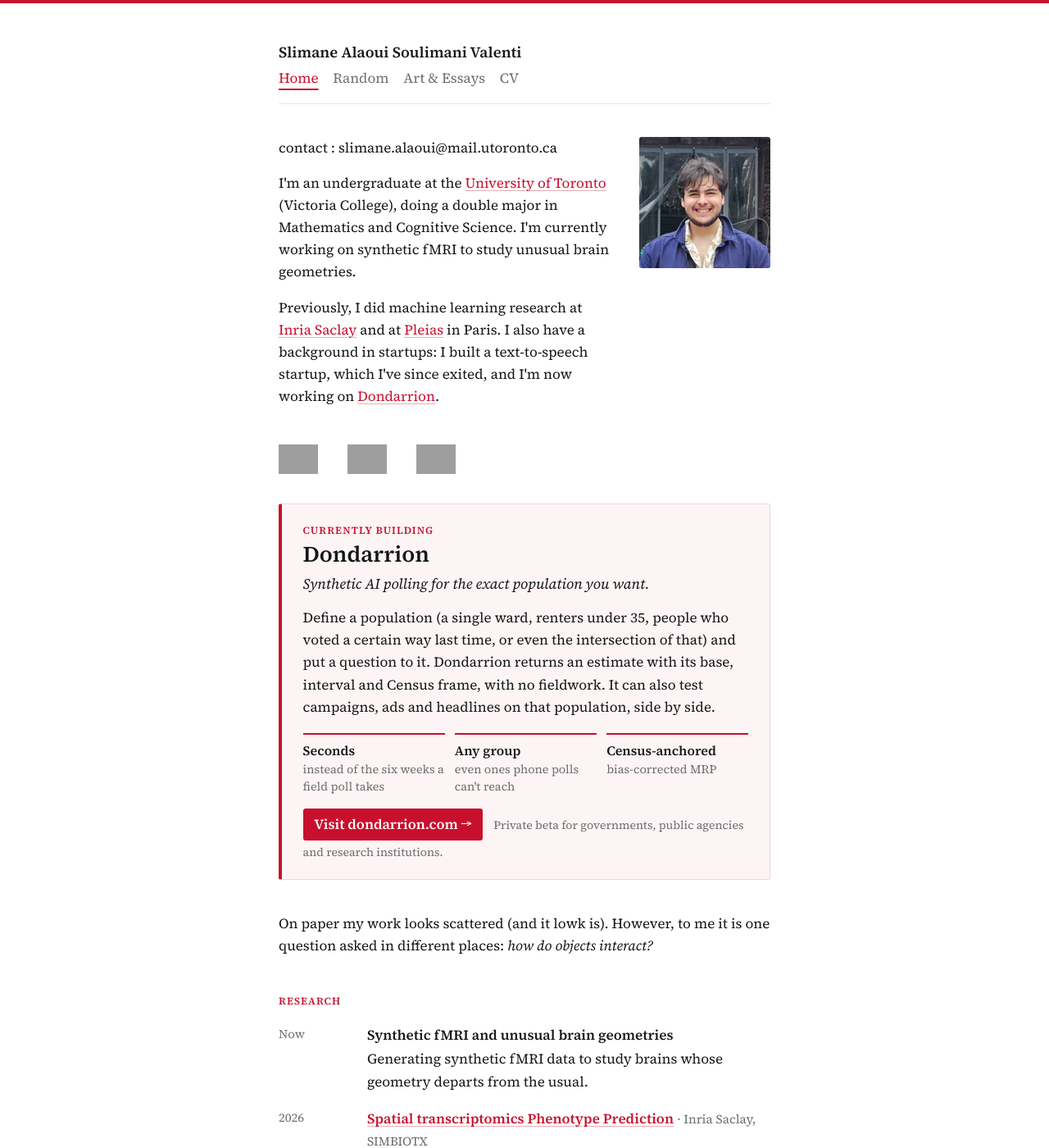
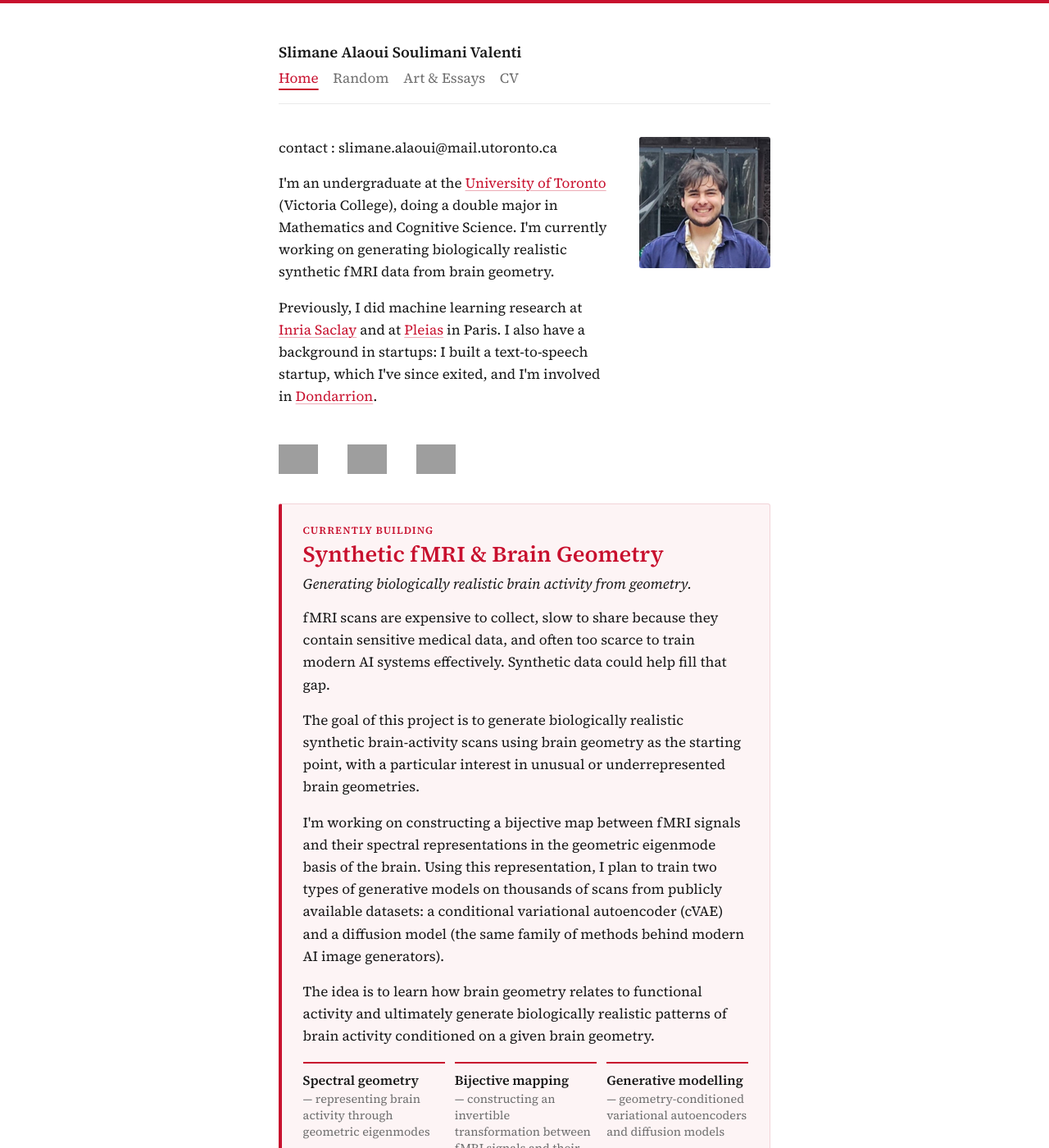
Before and after one commit to SlimaneAsv/slimaneasv.github.io, a Jekyll site: the page built from index.html, in a window 1280 px wide and 1400 px high. Shown: the whole window at 82% size. Built offline with Jekyll 4.4.1, drawn with Linux system fonts in a browser that asks for light colours; some of the changed text lies outside the part shown; grey boxes are pictures that could not be loaded.

Commit message:
Revise personal introduction and project details in index.html
Updated personal information and project descriptions.

```diff
--- a/index.html
+++ b/index.html
@@ -2,11 +2,12 @@
 layout: default
 title: Home
 ---
+
 <section class="intro">
   <div class="intro-text">
     <p>contact : slimane.alaoui@mail.utoronto.ca</p>
-    <p>I'm an undergraduate at the <a href="https://www.utoronto.ca">University of Toronto</a> (Victoria College), doing a double major in Mathematics and Cognitive Science. I'm currently working on synthetic fMRI to study unusual brain geometries.</p>
-    <p>Previously, I did machine learning research at <a href="https://team.inria.fr/simbiotx/">Inria Saclay</a> and at <a href="https://pleias.ai">Pleias</a> in Paris. I also have a background in startups: I built a text-to-speech startup, which I've since exited, and I'm now working on <a href="https://dondarrion.com">Dondarrion</a>.</p>
+    <p>I'm an undergraduate at the <a href="https://www.utoronto.ca">University of Toronto</a> (Victoria College), doing a double major in Mathematics and Cognitive Science. I'm currently working on generating biologically realistic synthetic fMRI data from brain geometry.</p>
+    <p>Previously, I did machine learning research at <a href="https://team.inria.fr/simbiotx/">Inria Saclay</a> and at <a href="https://pleias.ai">Pleias</a> in Paris. I also have a background in startups: I built a text-to-speech startup, which I've since exited, and I'm involved in <a href="https://dondarrion.com">Dondarrion</a>.</p>
   </div>
   <img class="portrait" src="{{ '/pictures/profile.jpg' | relative_url }}" alt="Slimane Alaoui Soulimani Valenti" width="160" height="160" onerror="this.remove()">
 </section>
@@ -19,43 +20,55 @@ title: Home
   <a href="https://pleias.ai" title="Pleias"><img src="{{ '/pictures/logos/pleias.png' | relative_url }}" alt="Pleias" onerror="this.parentNode.remove()"></a>
 </div>
 
-<section class="feature" aria-labelledby="dondarrion">
+<section class="feature" aria-labelledby="synthetic-fmri">
   <p class="feature-label">Currently building</p>
-  <h2 class="feature-title" id="dondarrion"><a href="https://dondarrion.com">Dondarrion</a></h2>
-  <p class="feature-tagline">Synthetic AI polling for the exact population you want.</p>
-  <p>Define a population (a single ward, renters under 35, people who voted a certain way last time, or even the intersection of that) and put a question to it. Dondarrion returns an estimate with its base, interval and Census frame, with no fieldwork. It can also test campaigns, ads and headlines on that population, side by side.</p>
+  <h2 class="feature-title" id="synthetic-fmri">Synthetic fMRI &amp; Brain Geometry</h2>
+  <p class="feature-tagline">Generating biologically realistic brain activity from geometry.</p>
+
+  <p>fMRI scans are expensive to collect, slow to share because they contain sensitive medical data, and often too scarce to train modern AI systems effectively. Synthetic data could help fill that gap.</p>
+
+  <p>The goal of this project is to generate biologically realistic synthetic brain-activity scans using brain geometry as the starting point, with a particular interest in unusual or underrepresented brain geometries.</p>
+
+  <p>I'm working on constructing a bijective map between fMRI signals and their spectral representations in the geometric eigenmode basis of the brain. Using this representation, I plan to train two types of generative models on thousands of scans from publicly available datasets: a conditional variational autoencoder (cVAE) and a diffusion model (the same family of methods behind modern AI image generators).</p>
+
+  <p>The idea is to learn how brain geometry relates to functional activity and ultimately generate biologically realistic patterns of brain activity conditioned on a given brain geometry.</p>
+
   <ul class="feature-facts">
-    <li><strong>Seconds</strong> instead of the six weeks a field poll takes</li>
-    <li><strong>Any group</strong> even ones phone polls can't reach</li>
-    <li><strong>Census-anchored</strong> bias-corrected MRP</li>
+    <li><strong>Spectral geometry</strong> — representing brain activity through geometric eigenmodes</li>
+    <li><strong>Bijective mapping</strong> — constructing an invertible transformation between fMRI signals and their spectral representations</li>
+    <li><strong>Generative modelling</strong> — geometry-conditioned variational autoencoders and diffusion models</li>
+    <li><strong>Synthetic data</strong> — generating realistic fMRI scans for rare and underrepresented brain geometries</li>
   </ul>
-  <p class="feature-cta"><a href="https://dondarrion.com">Visit dondarrion.com&nbsp;→</a> <span class="meta">Private beta for governments, public agencies and research institutions.</span></p>
+
+  <p class="feature-cta">
+    <span class="meta">Ongoing research · University of Toronto</span>
+  </p>
 </section>
 
-<p>On paper my work looks scattered (and it lowk is).
+<p>On paper my work looks scattered (and it lowk is).</p>
 
-However, to me it is one question asked in different places: <em>how do objects interact?</em>
+<p>However, to me it is one question asked in different places: <em>how do objects interact?</em></p>
 
 <h2>Research</h2>
 <ul class="entries">
   <li>
     <span class="when">Now</span>
     <div>
-      <span class="title">Synthetic fMRI and unusual brain geometries</span>
-      <div class="note"><p>Generating synthetic fMRI data to study brains whose geometry departs from the usual.</p></div>
+      <span class="title">Synthetic fMRI and unusual brain geometries</span> <span class="meta">· University of Toronto</span>
+      <div class="note"><p>Developing a bijective spectral representation of fMRI signals using geometric eigenmodes, followed by geometry-conditioned variational autoencoders and diffusion models to generate biologically realistic synthetic brain activity, with a particular interest in unusual brain geometries.</p></div>
     </div>
   </li>
   <li>
     <span class="when">2026</span>
     <div>
-      <a class="title" href="https://team.inria.fr/simbiotx/">Spatial transcriptomics Phenotype Prediction</a> <span class="meta">· Inria Saclay, SIMBIOTX</span>
+      <a class="title" href="https://team.inria.fr/simbiotx/">Spatial Transcriptomics Phenotype Prediction</a> <span class="meta">· Inria Saclay, SIMBIOTX</span>
       <div class="note"><p>A machine learning pipeline (cVAE → GCN → Boolean network → MaBoSS) that brings GeoMx spatial transcriptomics data into agent-based, tissue-level models. With Dr. Dirk Drasdo and Matteo Pedrazzi.</p></div>
     </div>
   </li>
   <li>
-     <span class="when">2026</span>
+    <span class="when">2026</span>
     <div>
-      <a class="title" href="https://team.inria.fr/simbiotx/">Synthetic Spatial transcriptomics</a> <span class="meta">· Inria Saclay, SIMBIOTX</span>
+      <a class="title" href="https://team.inria.fr/simbiotx/">Synthetic Spatial Transcriptomics</a> <span class="meta">· Inria Saclay, SIMBIOTX</span>
       <div class="note"><p>"Love of the game" project supervised by Matteo Pedrazzi. Creating biologically coherent synthetic spatial transcriptomics data.</p></div>
     </div>
   </li>
@@ -88,6 +101,7 @@ However, to me it is one question asked in different places: <em>how do objects
 
 <h2>Talks</h2>
 <p>I've grown fond of teaching. So far, two colloquia at the University of Toronto Math Union:</p>
+
 <ul class="entries">
   <li>
     <span class="when">Sep 2026</span>
@@ -104,6 +118,7 @@ However, to me it is one question asked in different places: <em>how do objects
     </div>
   </li>
 </ul>
+
 <p><strong>Important:</strong> I'm currently involved in several projects, although some of them receive only minor contributions from me at this stage, such as Dondarrion and the mathematics preprint.</p>
 
 <p>I expect to release the results of my Inria internship before the end of 2026, the synthetic spatial transcriptomics project by February 2027, and Dondarrion in summer 2027.</p>
@@ -111,6 +126,7 @@ However, to me it is one question asked in different places: <em>how do objects
 <p>As for the synthetic fMRI project, I don't have a clear timeline yet, as its progress largely depends on my supervisor's feedback and guidance.</p>
 
 <p>Regarding the mathematics paper, given the recent explosion of AI-generated journal submissions, I can only hope to receive a final decision (either rejection or acceptance) in 2027, although I suspect even that timeline is unrealistic.</p>
+
 <h2>Elsewhere</h2>
 <p class="links">
   <a href="mailto:slimane.alaoui@mail.utoronto.ca">slimane.alaoui@mail.utoronto.ca</a>
```
